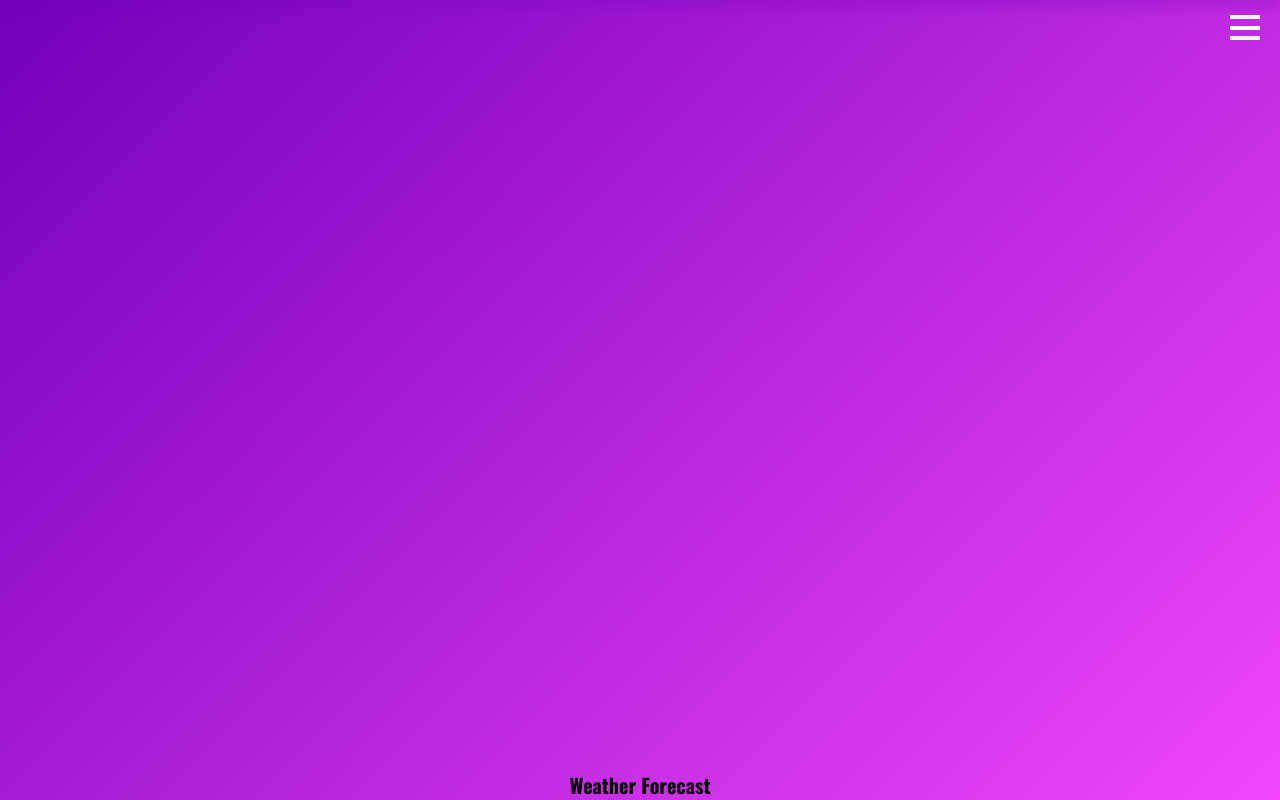
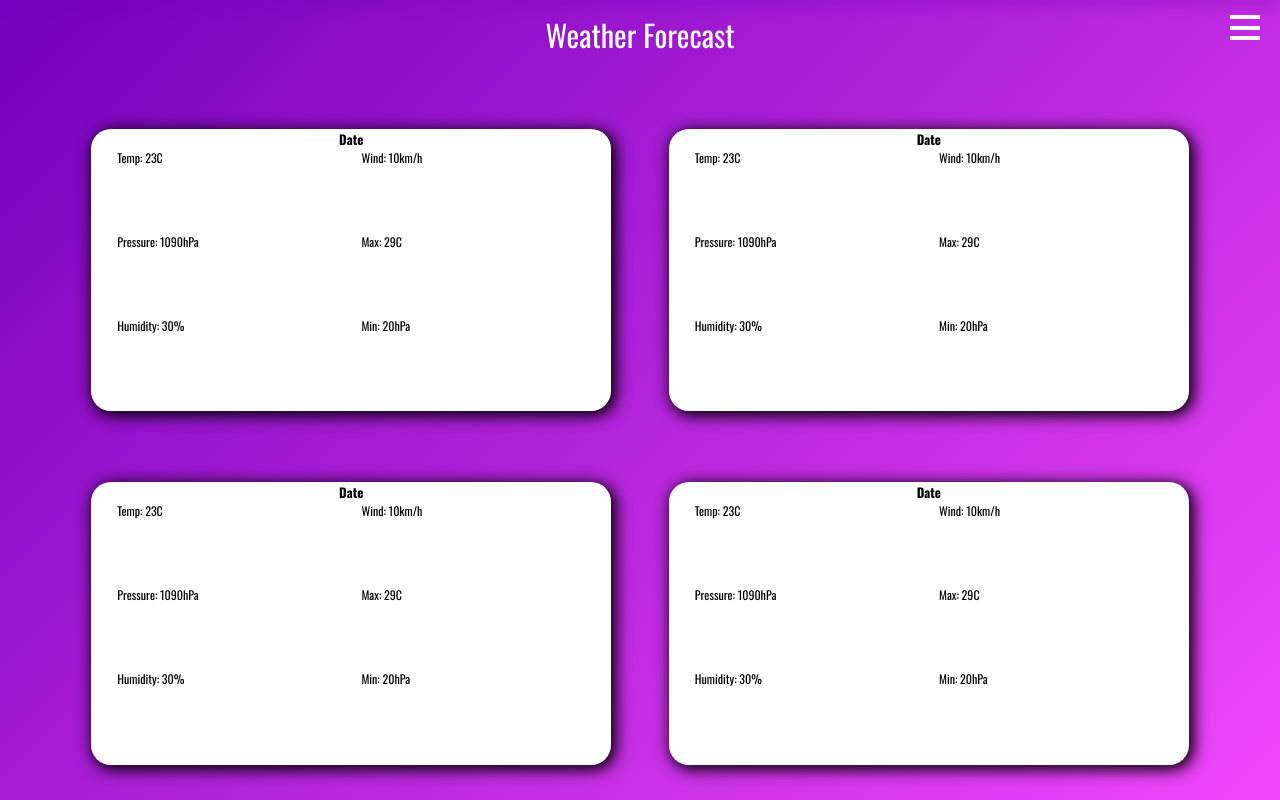
Before and after one commit to Growcu/AplikacjaPogodowa, a React (Create React App) app: page /weatherForecast in a window 1280 px wide. Built offline with nearby package versions, Linux system fonts and the light colour scheme.

Commit message:
added forecast element and styled forecast

```diff
--- /dev/null
+++ b/src/components/ForecastElement.jsx
@@ -0,0 +1,24 @@
+/* eslint-disable react/prop-types */
+import React from 'react';
+
+import '../styles/ForecastElement.css';
+
+const ForecastElement = ({ data }) => {
+    const {
+        temp, pressure, humidity, wind, max, min,
+    } = data;
+    return (
+        <div className="forecast-element">
+            <h3 className="forecast-date">Date</h3>
+            <ul className="forecast-element-list">
+                <li className="forecast-element-list-item">{`Temp: ${temp}C`}</li>
+                <li className="forecast-element-list-item">{`Pressure: ${pressure}hPa`}</li>
+                <li className="forecast-element-list-item">{`Humidity: ${humidity}%`}</li>
+                <li className="forecast-element-list-item">{`Wind: ${wind}km/h`}</li>
+                <li className="forecast-element-list-item">{`Max: ${max}C`}</li>
+                <li className="forecast-element-list-item">{`Min: ${min}hPa`}</li>
+            </ul>
+        </div>
+    );
+};
+export default ForecastElement;
--- a/src/components/WeatherForecast.jsx
+++ b/src/components/WeatherForecast.jsx
@@ -1,9 +1,52 @@
 /* eslint-disable arrow-body-style */
-import React from 'react';
+import React, { useState } from 'react';
+
+import ForecastElement from './ForecastElement';
+
+import '../styles/WeatherForecast.css';
 
 const WeatherForecast = () => {
+    const [state] = useState([
+        {
+            temp: '23',
+            pressure: '1090',
+            humidity: '30',
+            wind: '10',
+            max: '29',
+            min: '20',
+        },
+        {
+            temp: '23',
+            pressure: '1090',
+            humidity: '30',
+            wind: '10',
+            max: '29',
+            min: '20',
+        },
+        {
+            temp: '23',
+            pressure: '1090',
+            humidity: '30',
+            wind: '10',
+            max: '29',
+            min: '20',
+        },
+        {
+            temp: '23',
+            pressure: '1090',
+            humidity: '30',
+            wind: '10',
+            max: '29',
+            min: '20',
+        },
+    ]);
     return (
-        <h1>Weather Forecast</h1>
+        <div className="page">
+            <h1 className="title-page">Weather Forecast</h1>
+            <div className="forecastpage">
+                {state.map((element) => <ForecastElement data={element} />)}
+            </div>
+        </div>
     );
 };
 export default WeatherForecast;
--- /dev/null
+++ b/src/styles/ForecastElement.css
@@ -0,0 +1,36 @@
+.forecast-element {
+    height: 20%;
+    width: 80%;
+    display: flex;
+    flex-direction: column;
+    align-items: center;
+    background-color: white;
+    border-radius: 20px;
+    box-shadow: 3px 3px 15px 2px black;
+}
+
+.forecast-date {
+    font-size: 1.3em;
+}
+
+.forecast-element-list {
+    height: 90%;
+    width: 90%;
+    display: flex;
+    flex-direction: column;
+    align-items: left;
+    flex-wrap: wrap;
+    list-style: none;
+    font-size: 1.2em;
+}
+
+.forecast-element-list-item {
+    height: 33%;
+}
+
+@media (orientation: landscape) {
+    .forecast-element {
+        width: 45%;
+        height: 40%;
+    }
+}
--- /dev/null
+++ b/src/styles/WeatherForecast.css
@@ -0,0 +1,17 @@
+.forecastpage {
+    max-height: 90%;
+    width: 95%;
+    margin-top: 3%;
+    display: flex;
+    flex-direction: column;
+    align-items: center;
+    justify-content: space-around;
+    flex-grow: 1;
+}
+
+@media (orientation: landscape) {
+    .forecastpage {
+        flex-direction: row;
+        flex-wrap: wrap;
+    }
+}
```
